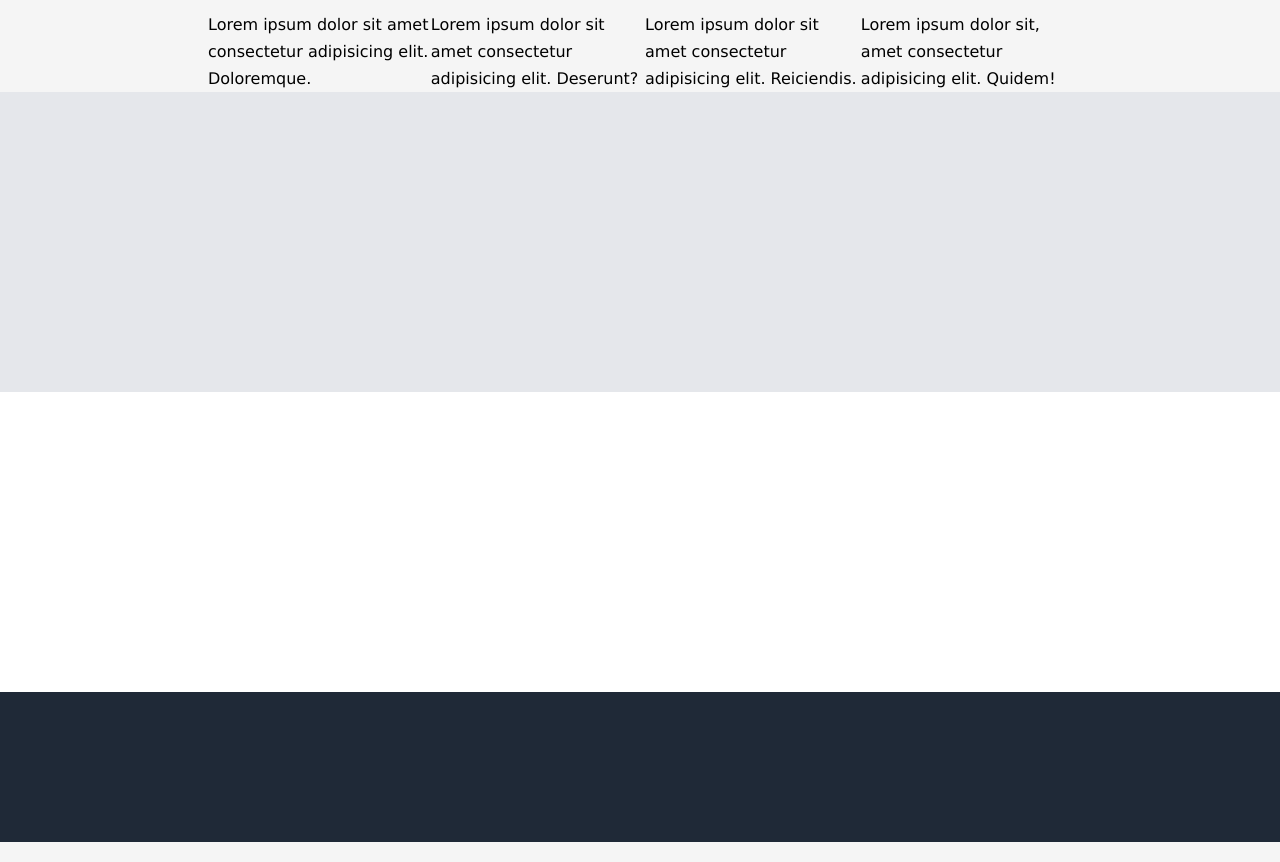
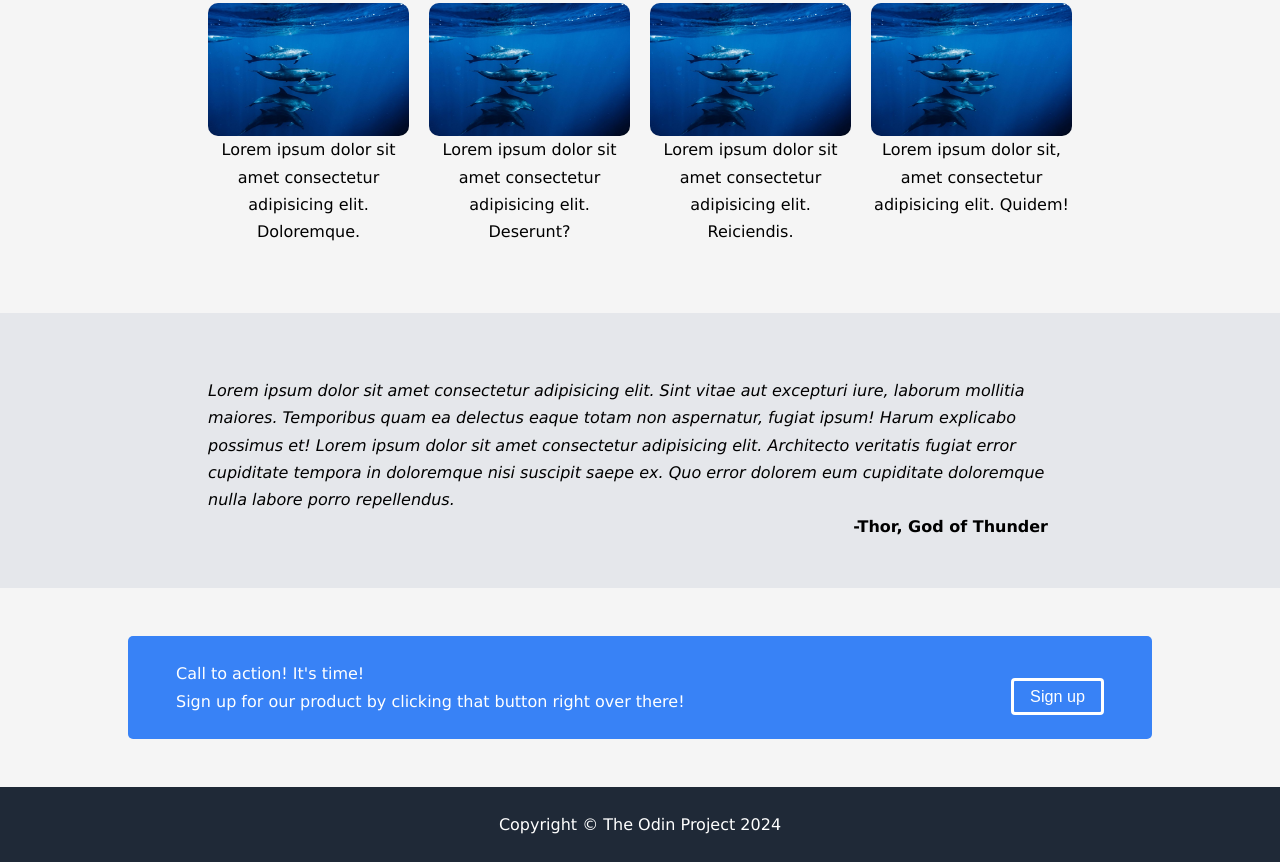
Before and after one commit to tchelimo/landing-page, a plain HTML site: page index.html in a window 1280 px wide. Shown: the part 566-1428 px from the top of the page. Drawn offline with Linux system fonts and the light colour scheme.

Commit message:
Align the CTA button
The CTA button was aligned to the top of its flex container. it
needed to be aligned to the bottom.

```diff
--- a/css/styles.css
+++ b/css/styles.css
@@ -1,6 +1,7 @@
 html {
   font-size: 62.5%;
   box-sizing: border-box;
+  height: 100%;
 }
 
 *,
@@ -16,6 +17,13 @@ body {
   font-family: Verdana, Geneva, Tahoma, sans-serif;
   background-color: #f5f5f5;
   line-height: 1.7;
+  height: 100%;
+}
+
+.page-container {
+  display: flex;
+  flex-direction: column;
+  min-height: 100%;
 }
 
 .padding-lr {
@@ -39,15 +47,11 @@ header {
 
 }
 
-nav {}
-
 .nav-container {
   list-style: none;
   display: flex;
   gap: 30px;
 }
-
-.nav-item {}
 
 .nav-item:first-of-type {
   margin-right: auto;
@@ -64,19 +68,19 @@ nav {}
   display: flex;
   padding-top: 48px;
   padding-bottom: 48px;
-  min-height: 300px;
 }
 
 .hero-text {
   color: #F9FAF8;
-
   padding-right: 16px;
 }
 
-.hero-text button {
+.hero-text button,
+.cta-content button {
   color: #fff;
+  font-size: 1.62rem;
   background-color: #3882F6;
-  padding: 5px 12px;
+  padding: 6px 16px;
   border-radius: 4px;
   border-width: 0;
 }
@@ -95,50 +99,119 @@ nav {}
   display: flex;
   flex-direction: column;
   align-items: center;
+  padding-top: 24px;
+  padding-bottom: 48px;
 }
 
 .cards-wrapper h2 {
   text-align: center;
   font-size: 3.6rem;
   color: #1f2937;
-  padding-top: 16px;
   padding-bottom: 16px;
 }
 
-.cards-content {
+.cards-content,
+.quote-content {
   max-width: 960px;
   padding-left: 48px;
   padding-right: 48px;
 }
 
+.cards-content.padding-lr {
+  padding-top: 0;
+}
+
 .cards {
   display: flex;
-  justify-content: space-around;
+  gap: 20px;
 }
 
+.card {
+  margin-bottom: 20px;
+}
 
-.hero-img img {
+img {
   object-fit: cover;
   height: 100%;
   width: 100%;
   vertical-align: middle;
 }
 
+.img-wrapper img {
+  border-radius: 10px;
+}
+
 .item {
   flex: 1;
 }
 
+.card p {
+  text-align: center;
+}
+
 .quote {
   background-color: #E5E7EB;
-  height: 300px;
+  padding: 48px 0;
 }
 
-.cta-wrapper {
-  background-color: #fff;
-  height: 300px;
+.quote-content {
+  margin-left: auto;
+  margin-right: auto;
+}
+
+.bquote p {
+  font-style: italic;
+  font-weight: lighter;
+}
+
+.quote-content>p {
+  padding-right: 24px;
+  text-align: right;
+  font-weight: bold;
+}
+
+.cta {
+
+  padding-top: 48px;
+  padding-bottom: 48px;
+}
+
+.cta-btn-container {
+  display: flex;
+
+}
+
+#cta-btn {}
+
+.cta-content {
+  display: flex;
+  justify-content: space-between;
+  background-color: #3882F6;
+  padding: 24px 48px;
+  margin-left: auto;
+  margin-right: auto;
+  border-radius: 5px;
+  color: #fff;
+}
+
+#cta-btn {
+  border-width: 1px;
+  border: solid #fff;
+  vertical-align: bottom;
+  align-self: flex-end;
+
 }
 
 footer {
+  display: flex;
+  justify-content: center;
+  align-items: center;
   background-color: #1f2937;
-  height: 150px
+  margin-top: auto;
 }
+
+.footer-content {
+  color: #fff;
+  padding-top: 24px;
+  padding-bottom: 24px;
+}
--- a/index.html
+++ b/index.html
@@ -25,7 +25,7 @@
                 Lorem ipsum dolor sit amet consectetur adipisicing elit. Amet ab
                 ipsa blanditiis quaerat velit error.
               </p>
-              <button type="button">Sign up</button>
+              <button type="submit">Sign up</button>
             </div>
             <div class="item hero-img">
               <img src="./images/nico.jpg" alt="" />
@@ -33,39 +33,80 @@
           </div>
         </header>
       </div>
-      <main>
       <section class="cards-wrapper">
         <div class="cards-content padding-lr">
           <h2>Lorem ipsum dolor sit amet.</h2>
           <div class="cards">
-              <div class="card">
+            <div class="item card">
+              <div class="img-wrapper">
+                <img src="./images/nico.jpg" alt="" />
+              </div>
+              <p>
                 Lorem ipsum dolor sit amet consectetur adipisicing elit.
                 Doloremque.
+              </p>
             </div>
-              <div class="card">
+            <div class="item card">
+              <div class="img-wrapper">
+                <img src="./images/nico.jpg" alt="" />
+              </div>
+              <p>
                 Lorem ipsum dolor sit amet consectetur adipisicing elit.
                 Deserunt?
+              </p>
             </div>
-              <div class="card">
+            <div class="item card">
+              <div class="img-wrapper">
+                <img src="./images/nico.jpg" alt="" />
+              </div>
+              <p>
                 Lorem ipsum dolor sit amet consectetur adipisicing elit.
                 Reiciendis.
+              </p>
             </div>
-              <div class="card">
+            <div class="item card">
+              <div class="img-wrapper">
+                <img src="./images/nico.jpg" alt="" />
+              </div>
+              <p>
                 Lorem ipsum dolor sit, amet consectetur adipisicing elit.
                 Quidem!
+              </p>
             </div>
           </div>
         </div>
       </section>
       <section class="quote">
-          <div class="quote-content padding-lr"></div>
+        <div class="quote-content padding-lr">
+          <blockquote class="bquote">
+            <p>
+              Lorem ipsum dolor sit amet consectetur adipisicing elit. Sint
+              vitae aut excepturi iure, laborum mollitia maiores. Temporibus
+              quam ea delectus eaque totam non aspernatur, fugiat ipsum! Harum
+              explicabo possimus et! Lorem ipsum dolor sit amet consectetur
+              adipisicing elit. Architecto veritatis fugiat error cupiditate
+              tempora in doloremque nisi suscipit saepe ex. Quo error dolorem
+              eum cupiditate doloremque nulla labore porro repellendus.
+            </p>
+          </blockquote>
+          <p>-Thor, God of Thunder</p>
+        </div>
       </section>
-        <section class="cta-wrapper">
-          <div class="cta-content padding-lr"></div>
+      <section class="cta">
+        <div class="cta-content padding-lr">
+          <div class="cta-content-text">
+            <p>Call to action! It&apos;s time!</p>
+            <p>
+              Sign up for our product by clicking that button right over there!
+            </p>
+          </div>
+          <div class="cta-btn-container">
+            <button id="cta-btn" type="submit">Sign up</button>
+          </div>
+        </div>
       </section>
-      </main>
       <footer class="">
-        <div class="footer-content padding-lr"></div>
+        <p class="footer-content">Copyright &copy; The Odin Project 2024</p>
       </footer>
     </div>
   </body>
```
Lines whose indentation alone changed are shown as unchanged.
